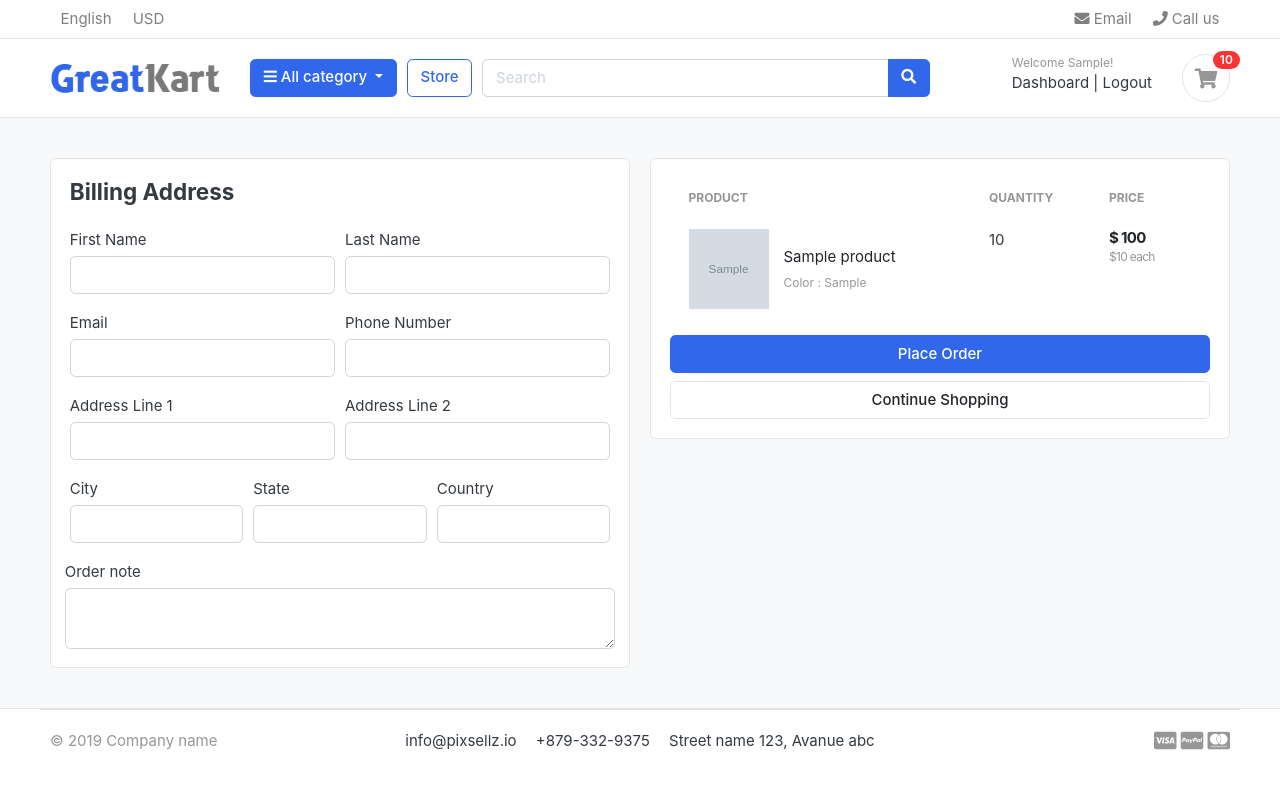
After one commit to gowtham-G-K/e-commerce-website-django, a Django app: page /cart/checkout/ in a window 1280 px wide. The commit adds this page. Run offline with Django 5.2, Linux system fonts and the light colour scheme; a user stored in the database is signed in; tables that the repository leaves empty hold one stand-in row (values such as "Sample post"); grey boxes marked "Sample" are stand-in pictures; some libraries are stand-ins or nearby versions; some web fonts are replaced.

Commit message:
Handled cart and checkout page for the loggedun users

```diff
--- a/carts/context_processors.py
+++ b/carts/context_processors.py
@@ -8,7 +8,10 @@ def counter(request):
     else:
         try:
             cart = Cart.objects.filter(cart_id=_cart_id(request))
-            cart_items = CartItem.objects.all().filter(cart=cart[:1])
+            if request.user.is_authenticated:
+                cart_items = CartItem.objects.all().filter(user=request.user)
+            else:
+                cart_items = CartItem.objects.all().filter(cart=cart[:1])
             for cart_item in cart_items:
                 cart_count += cart_item.quantity
         except Cart.DoesNotExist:
--- a/carts/models.py
+++ b/carts/models.py
@@ -1,5 +1,6 @@
 from django.db import models
 from store.models import Product, Variation
+from accounts.models import Account
 
 # Create your models here.
 class Cart(models.Model):
@@ -10,9 +11,10 @@ class Cart(models.Model):
         return self.cart_id
 
 class CartItem(models.Model):
+    user = models.ForeignKey(Account, on_delete=models.CASCADE, null=True)
     product = models.ForeignKey(Product, on_delete=models.CASCADE)
     variations = models.ManyToManyField(Variation, blank=True)
-    cart = models.ForeignKey(Cart, on_delete=models.CASCADE)
+    cart = models.ForeignKey(Cart, on_delete=models.CASCADE, null=True)
     quantity = models.IntegerField()
     is_active = models.BooleanField(default=True)
 
--- a/carts/urls.py
+++ b/carts/urls.py
@@ -6,4 +6,5 @@ urlpatterns = [
     path("add_cart/<int:product_id>", views.add_cart, name="add_cart"),
     path("remove_cart/<int:product_id>/<int:cart_item_id>", views.remove_cart, name="remove_cart"),
     path("remove_cart_item/<int:product_id>/<int:cart_item_id>", views.remove_cart_item, name="remove_cart_item"),
+    path("checkout/", views.checkout, name="checkout"),
 ]
--- a/carts/views.py
+++ b/carts/views.py
@@ -3,6 +3,7 @@ from store.models import Product, Variation
 from .models import Cart, CartItem
 from django.core.exceptions import ObjectDoesNotExist
 from django.http import HttpResponse
+from django.contrib.auth.decorators import login_required
 
 # Create your views here.
 def _cart_id(request):
@@ -12,79 +13,134 @@ def _cart_id(request):
     return cart
 
 def add_cart(request, product_id):
+    current_user = request.user
+    product = Product.objects.get(id=product_id) #get the product
+    # If the user is authenticated
+    if current_user.is_authenticated:
+        product_variation = []
+        if request.method == 'POST':
+            for item in request.POST:
+                key = item
+                value = request.POST[key]
 
-    product = Product.objects.get(id=product_id)
-    product_variation = []
-    if request.method == 'POST':
-        for item in request.POST:
-            key = item
-            value = request.POST[key]
-
-            try:
-                variation = Variation.objects.get(
-                    product=product,
-                    variation_category__iexact=key,
-                    variation_value__iexact=value
-                )
-                product_variation.append(variation)
-            except:
-                pass
-
-    try:
-        cart = Cart.objects.get(cart_id=_cart_id(request)) # Get the cart using the cart id present in the session
-    except Cart.DoesNotExist:
-        cart = Cart.objects.create(
-            cart_id = _cart_id(request)
-        )
-    cart.save()
+                try:
+                    variation = Variation.objects.get(product=product, variation_category__iexact=key, variation_value__iexact=value)
+                    product_variation.append(variation)
+                except:
+                    pass
 
 
-    is_cart_item_exists = CartItem.objects.filter(product=product, cart=cart).exists()
-    if is_cart_item_exists:
-        cart_item = CartItem.objects.filter(product=product, cart=cart)
-        # Existing variations - database
-        # Current variations - product_variation
-        # item_id - database
+        is_cart_item_exists = CartItem.objects.filter(product=product, user=current_user).exists()
+        if is_cart_item_exists:
+            cart_item = CartItem.objects.filter(product=product, user=current_user)
+            ex_var_list = []
+            id = []
+            for item in cart_item:
+                existing_variation = item.variations.all()
+                ex_var_list.append(list(existing_variation))
+                id.append(item.id)
 
-        ex_var_list = []
-        id = []
-        for item in cart_item:
-            existing_variations = item.variations.all()
-            ex_var_list.append(list(existing_variations))
-            id.append(item.id)
+            if product_variation in ex_var_list:
+                # increase the cart item quantity
+                index = ex_var_list.index(product_variation)
+                item_id = id[index]
+                item = CartItem.objects.get(product=product, id=item_id)
+                item.quantity += 1
+                item.save()
 
-        if product_variation in ex_var_list:
-            # Increase the cart item quantity
-            index = ex_var_list.index(product_variation)
-            item_id = id[index]
-            item = CartItem.objects.get(product=product, id=item_id)
-            item.quantity += 1
-            item.save()
+            else:
+                item = CartItem.objects.create(product=product, quantity=1, user=current_user)
+                if len(product_variation) > 0:
+                    item.variations.clear()
+                    item.variations.add(*product_variation)
+                item.save()
         else:
-            # Create new cart item
-            item = CartItem.objects.create(product=product, quantity=1, cart=cart)
+            cart_item = CartItem.objects.create(
+                product = product,
+                quantity = 1,
+                user = current_user,
+            )
             if len(product_variation) > 0:
-                item.variations.clear()
-                item.variations.add(*product_variation)
-            item.save()
+                cart_item.variations.clear()
+                cart_item.variations.add(*product_variation)
+            cart_item.save()
+        return redirect('cart')
+    # If the user is not authenticated
     else:
-        cart_item = CartItem.objects.create(
-            product=product,
-            quantity = 1,
-            cart=cart
-        )
-        if len(product_variation) > 0:
-            cart_item.variations.clear()
-            cart_item.variations.add(*product_variation)
-        cart_item.save()
+        product_variation = []
+        if request.method == 'POST':
+            for item in request.POST:
+                key = item
+                value = request.POST[key]
 
-    return redirect('cart')
+                try:
+                    variation = Variation.objects.get(product=product, variation_category__iexact=key, variation_value__iexact=value)
+                    product_variation.append(variation)
+                except:
+                    pass
+
+
+        try:
+            cart = Cart.objects.get(cart_id=_cart_id(request)) # get the cart using the cart_id present in the session
+        except Cart.DoesNotExist:
+            cart = Cart.objects.create(
+                cart_id = _cart_id(request)
+            )
+        cart.save()
+
+        is_cart_item_exists = CartItem.objects.filter(product=product, cart=cart).exists()
+        if is_cart_item_exists:
+            cart_item = CartItem.objects.filter(product=product, cart=cart)
+            # existing_variations -> database
+            # current variation -> product_variation
+            # item_id -> database
+            ex_var_list = []
+            id = []
+            for item in cart_item:
+                existing_variation = item.variations.all()
+                ex_var_list.append(list(existing_variation))
+                id.append(item.id)
+
+            print(ex_var_list)
+
+            if product_variation in ex_var_list:
+                # increase the cart item quantity
+                index = ex_var_list.index(product_variation)
+                item_id = id[index]
+                item = CartItem.objects.get(product=product, id=item_id)
+                item.quantity += 1
+                item.save()
+
+            else:
+                item = CartItem.objects.create(product=product, quantity=1, cart=cart)
+                if len(product_variation) > 0:
+                    item.variations.clear()
+                    item.variations.add(*product_variation)
+                item.save()
+        else:
+            cart_item = CartItem.objects.create(
+                product = product,
+                quantity = 1,
+                cart = cart,
+            )
+            if len(product_variation) > 0:
+                cart_item.variations.clear()
+                cart_item.variations.add(*product_variation)
+            cart_item.save()
+        return redirect('cart')
+
+
 
 def remove_cart(request, product_id, cart_item_id):
-    cart = Cart.objects.get(cart_id=_cart_id(request))
+
     product = get_object_or_404(Product, id=product_id)
     try:
-        cart_item = CartItem.objects.get(product=product, cart=cart, id=cart_item_id)
+        if request.user.is_authenticated:
+            cart_item = CartItem.objects.get(product=product, user=request.user, id=cart_item_id)
+        else:
+            cart = Cart.objects.get(cart_id=_cart_id(request))
+            cart_item = CartItem.objects.get(product=product, cart=cart, id=cart_item_id)
+
         if cart_item.quantity > 1:
             cart_item.quantity -= 1
             cart_item.save()
@@ -95,27 +151,39 @@ def remove_cart(request, product_id, cart_item_id):
     return redirect('cart')
 
 def remove_cart_item(request, product_id, cart_item_id):
-    cart = Cart.objects.get(cart_id=_cart_id(request))
+
     product = get_object_or_404(Product, id=product_id)
-    cart_item = CartItem.objects.get(product=product, cart=cart, id=cart_item_id)
+    if request.user.is_authenticated:
+        cart_item = CartItem.objects.get(product=product, user=request.user, id=cart_item_id)
+    else:
+        cart = Cart.objects.get(cart_id=_cart_id(request))
+        cart_item = CartItem.objects.get(product=product, cart=cart, id=cart_item_id)
     cart_item.delete()
-
     return redirect('cart')
 
 def cart(request, total=0, quantity=0, cart_items=None):
+    tax = 0
+    grand_total = 0
     try:
-        cart = Cart.objects.get(cart_id=_cart_id(request))
-        cart_items = CartItem.objects.filter(cart=cart, is_active=True)
-        for cart_item in  cart_items:
+
+        # Getting the cart item for login and not logged in users
+        if request.user.is_authenticated:
+            cart_items = CartItem.objects.filter(user=request.user, is_active=True)
+        else:
+            cart = Cart.objects.get(cart_id=_cart_id(request))
+            cart_items = CartItem.objects.filter(cart=cart, is_active=True)
+
+        for cart_item in cart_items:
             total += (cart_item.product.price * cart_item.quantity)
             quantity += cart_item.quantity
+
+        # Adding Tax to price
+        tax_percentage = 2
+        tax = (tax_percentage * total)/100
+        grand_total = total + tax
     except ObjectDoesNotExist:
         pass
 
-    # Adding Tax to price
-    tax_percentage = 2
-    tax = (tax_percentage * total)/100
-    grand_total = total + tax
 
     context = {
         'total': total,
@@ -125,3 +193,35 @@ def cart(request, total=0, quantity=0, cart_items=None):
         'grand_total': grand_total
     }
     return render(request, 'store/cart.html', context)
+
+@login_required(login_url='login')
+def checkout(request, total=0, quantity=0, cart_items=None):
+    tax = 0
+    grand_total = 0
+    try:
+        if request.user.is_authenticated:
+            cart_items = CartItem.objects.filter(user=request.user, is_active=True)
+        else:
+            cart = Cart.objects.get(cart_id=_cart_id(request))
+            cart_items = CartItem.objects.filter(cart=cart, is_active=True)
+
+        for cart_item in  cart_items:
+            total += (cart_item.product.price * cart_item.quantity)
+            quantity += cart_item.quantity
+
+        # Adding Tax to price
+        tax_percentage = 2
+        tax = (tax_percentage * total)/100
+        grand_total = total + tax
+    except ObjectDoesNotExist:
+        pass
+
+
+    context = {
+        'total': total,
+        'quantity': quantity,
+        'cart_items': cart_items,
+        'tax': tax,
+        'grand_total': grand_total
+    }
+    return render(request, 'store/checkout.html', context)
--- a/templates/store/cart.html
+++ b/templates/store/cart.html
@@ -96,7 +96,7 @@
                     <p class="text-center mb-3">
                         <img src="{% static './images/misc/payments.png' %}" height="26">
                     </p>
-                    <a href="./place-order.html" class="btn btn-primary btn-block"> Checkout </a>
+                    <a href="{% url 'checkout' %}" class="btn btn-primary btn-block"> Checkout </a>
                     <a href="{% url 'store' %}" class="btn btn-light btn-block">Continue Shopping</a>
                 </div> <!-- card-body.// -->
                 </div> <!-- card.// -->
--- /dev/null
+++ b/templates/store/checkout.html
@@ -0,0 +1,121 @@
+{% extends 'base.html' %}
+{% load static %}
+{% block content %}
+
+<section class="section-content padding-y bg">
+    <div class="container">
+        <div class="row">
+            <aside class="col-lg-6">
+                <div class="card">
+                    <div class="card-body">
+                        <h4 class="card-title mb-4">Billing Address</h4>
+                        <form action="" method="POST">
+                            {% csrf_token %}
+                            <div class="form-row">
+                                <div class="col form-group">
+                                    <label for="">First Name</label>
+                                    <input type="text" name="first_name" class="form-control" required>
+                                </div>
+                                <div class="col form-group">
+                                    <label for="">Last Name</label>
+                                    <input type="text" name="last_name" class="form-control" required>
+                                </div>
+                            </div>
+                            <div class="form-row">
+                                <div class="col form-group">
+                                    <label for="">Email</label>
+                                    <input type="email" name="email" class="form-control" required>
+                                </div>
+                                <div class="col form-group">
+                                    <label for="">Phone Number</label>
+                                    <input type="text" name="phone_number" class="form-control" required>
+                                </div>
+                            </div>
+                            <div class="form-row">
+                                <div class="col form-group">
+                                    <label for="">Address Line 1</label>
+                                    <input type="text" name="address_line_1" class="form-control" required>
+                                </div>
+                                <div class="col form-group">
+                                    <label for="">Address Line 2</label>
+                                    <input type="text" name="phone_number" class="form-control" required>
+                                </div>
+                            </div>
+                            <div class="form-row">
+                                <div class="col form-group">
+                                    <label for="">City</label>
+                                    <input type="text" name="city" class="form-control" required>
+                                </div>
+                                <div class="col form-group">
+                                    <label for="">State</label>
+                                    <input type="text" name="state" class="form-control" required>
+                                </div>
+                                <div class="col form-group">
+                                    <label for="">Country</label>
+                                    <input type="text" name="country" class="form-control" required>
+                                </div>
+                            </div>
+                            <div class="form-row">
+                                <label for="">Order note</label>
+                                <textarea name="order_note" rows="2" class="form-control"></textarea>
+                            </div>
+
+                    </div>
+                </div> <!-- card.// -->
+            </aside> <!-- col.// -->
+            <aside class="col-lg-6">
+                <div class="card">
+                <div class="card-body">
+                    <table class="table table-borderless table-shopping-cart">
+                        <thead class="text-muted">
+                        <tr class="small text-uppercase">
+                        <th scope="col">Product</th>
+                        <th scope="col" width="120">Quantity</th>
+                        <th scope="col" width="120">Price</th>
+
+                        </tr>
+                        </thead>
+                        <tbody>
+                            {% for cart_item in cart_items %}
+                            <tr>
+                                <td>
+                                    <figure class="itemside align-items-center">
+                                        <div class="aside"><img src="{{ cart_item.product.image.url }}" class="img-sm"></div>
+                                        <figcaption class="info">
+                                            <a href="{{ cart_item.product.get_url }}" class="title text-dark">{{ cart_item.product.product_name }}</a>
+                                            <p class="text-muted small">
+                                                {% if cart_item.variations.all %}
+                                                    {% for item in cart_item.variations.all %}
+                                                        {{ item.variation_category | capfirst }} : {{ item.variation_value | capfirst }} <br>
+                                                    {% endfor %}
+                                                {% endif %}
+                                            </p>
+                                        </figcaption>
+                                    </figure>
+                                </td>
+                                <td>
+                                    <label for="">{{cart_item.quantity}}</label>
+                                </td>
+                                <td>
+                                    <div class="price-wrap">
+                                        <var class="price">$ {{ cart_item.sub_total }}</var>
+                                        <small class="text-muted"> ${{ cart_item.product.price }} each </small>
+                                    </div> <!-- price-wrap .// -->
+                                </td>
+
+                            </tr>
+                            {% endfor %}
+                        </tbody>
+                        </table>
+                    <button type="submit" name="submit" class="btn btn-primary btn-block"> Place Order </button>
+                    <a href="{% url 'store' %}" class="btn btn-light btn-block">Continue Shopping</a>
+                </form>
+                </div> <!-- card-body.// -->
+                </div> <!-- card.// -->
+            </aside> <!-- col.// -->
+        </div>
+    </div> <!-- container .//  -->
+    </section>
+
+
+{% endblock %}
```
Also changed, not shown: accounts/views.py (+55 -2 lines), carts/migrations/0003_cartitem_user_alter_cartitem_cart.py (added).
